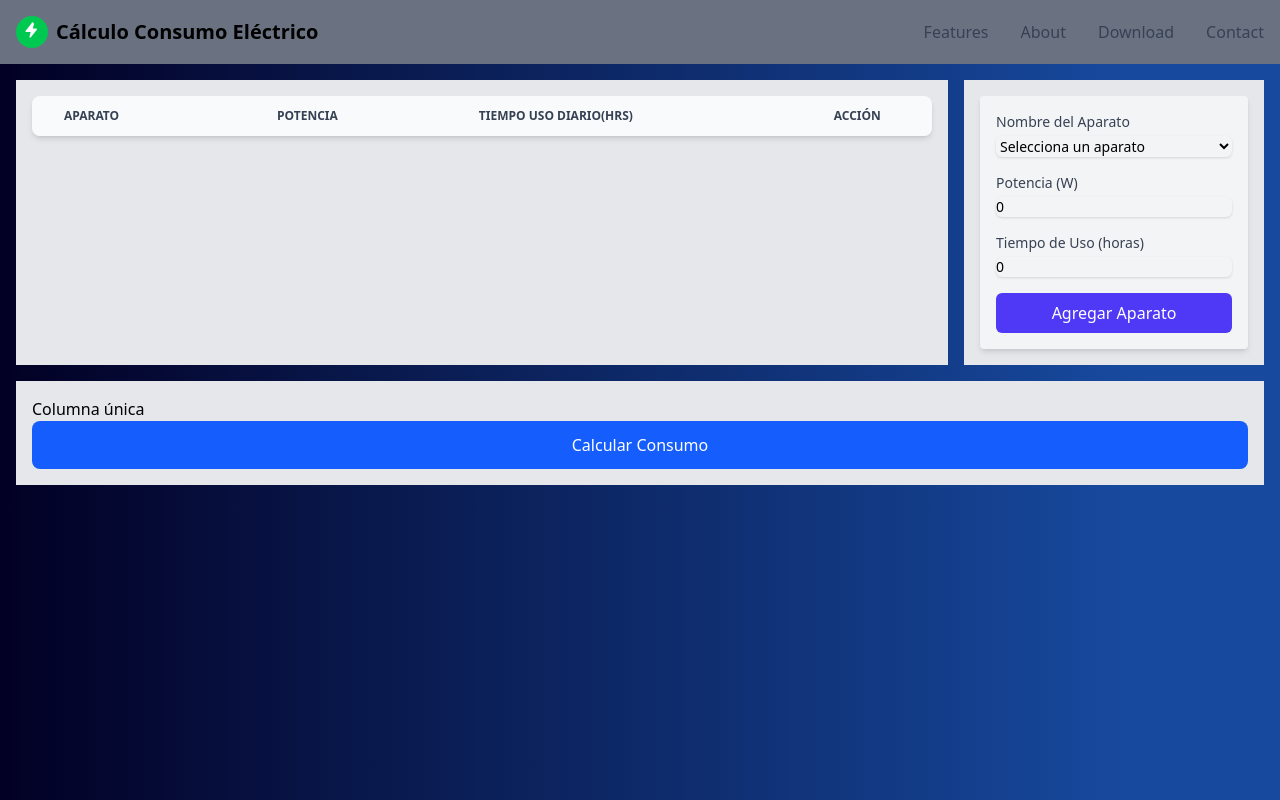
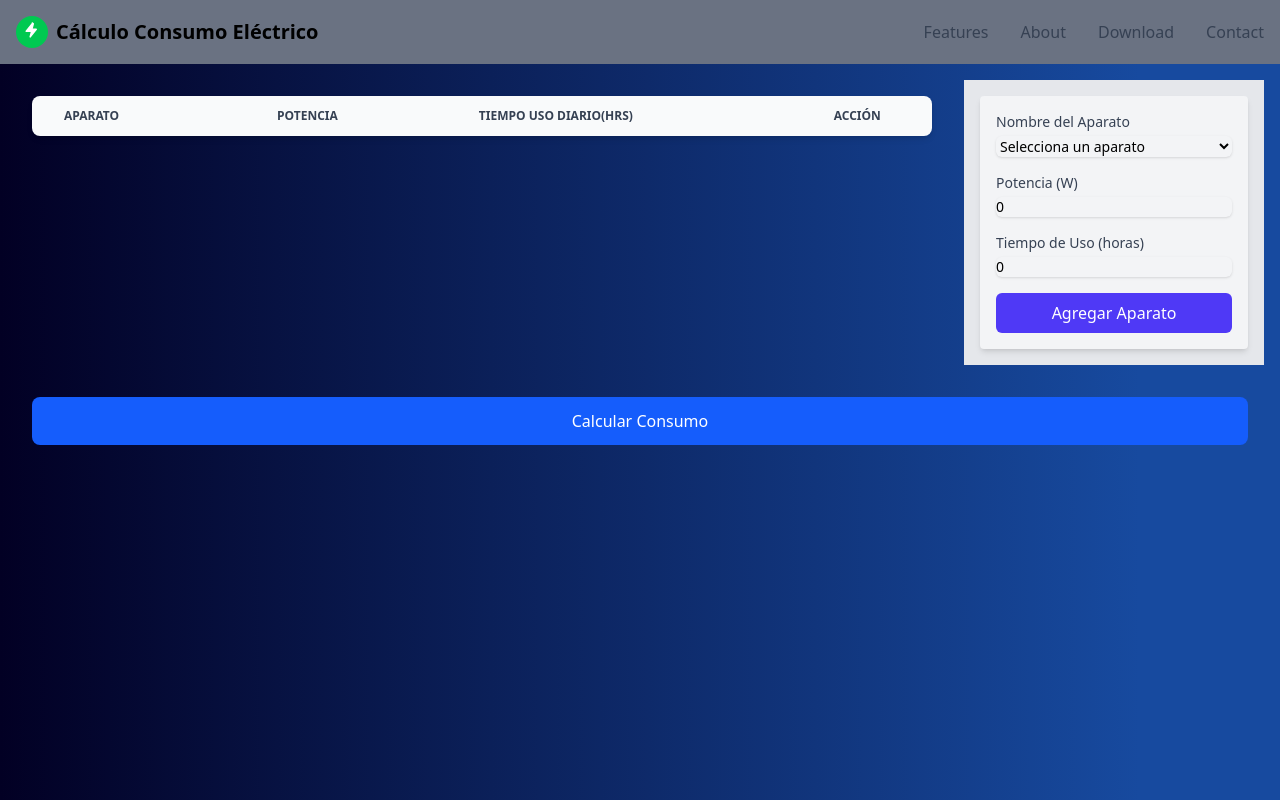
Before and after one commit to CarlosVasquez13/electricity-consumption, an Astro site: page /aparatos in a window 1280 px wide. Built offline with nearby package versions, Linux system fonts and the light colour scheme; Astro itself is replaced by a stand-in of ours.

Commit message:
Update IngresarAparatos.tsx

```diff
--- a/src/components/IngresarAparatos.tsx
+++ b/src/components/IngresarAparatos.tsx
@@ -21,7 +21,7 @@ const IngresarAparatos = () => {
   return (
     <div class="container mx-auto p-4">
       <div class="grid grid-cols-4 gap-4">
-        <div class="bg-gray-200 p-4 col-span-3">
+        <div class="p-4 col-span-3">
           <AparatosTable aparatos={aparatos} onEliminarAparato={eliminarAparato}/>
         </div>
 
@@ -31,8 +31,7 @@ const IngresarAparatos = () => {
       </div>
 
       <div class="mt-4">
-        <div class="bg-gray-200 p-4">
-          Columna única
+        <div class="p-4">
           <div>
             <button class="w-full bg-blue-600 text-white py-3 px-4 rounded-lg hover:bg-blue-700 focus:outline-none focus:ring focus:ring-blue-500 focus:ring-offset-2">
               Calcular Consumo
```
